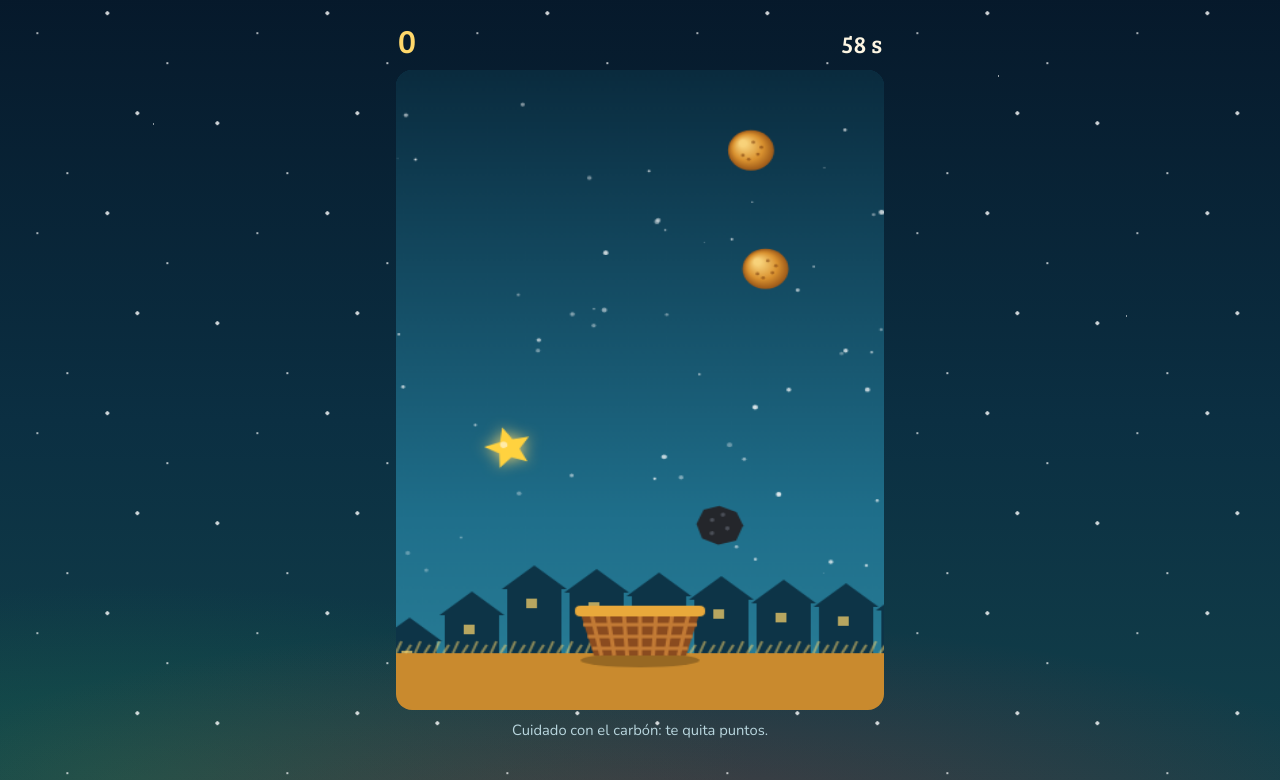
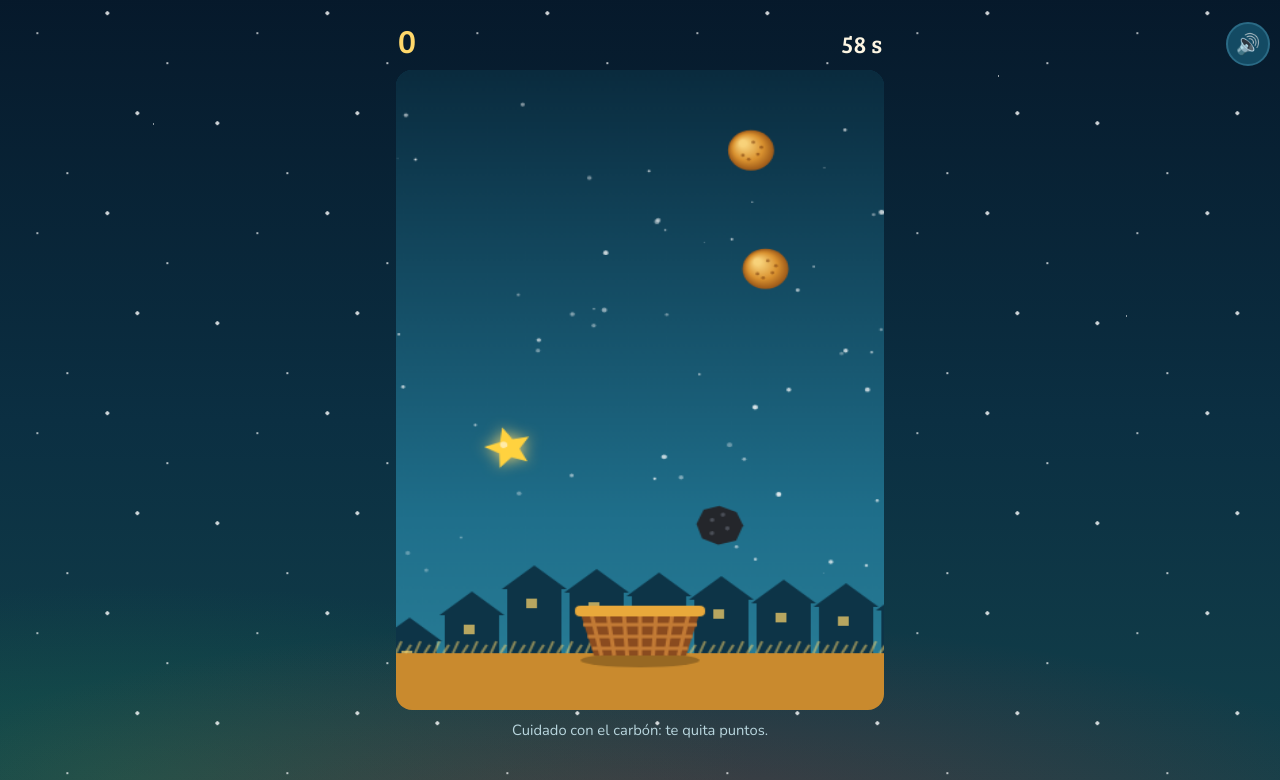
Before and after one commit to bernalermo-create/novena, a plain HTML site: page natilla.html in a window 1280 px wide. Both pictures are taken after a click on the button "Empezar". Shown: the part 155-935 px from the top of the page. Drawn offline with nearby package versions, Linux system fonts and the light colour scheme.

Commit message:
Música navideña sintetizada en cada juego con botón de silencio

```diff
--- /dev/null
+++ b/musica.js
@@ -0,0 +1,82 @@
+// Música navideña sintetizada (villancicos tradicionales, dominio público). Sin archivos de audio.
+// Uso: <script src="musica.js" data-tema="silencio|campanas|feliz" defer></script>
+(function () {
+  const TEMAS = {
+    // Noche de paz: tranquila, para el rompecabezas
+    silencio: { bpm: 72, vol: 0.10, n: "G4:1.5 A4:.5 G4:1 E4:3 G4:1.5 A4:.5 G4:1 E4:3 D5:2 D5:1 B4:3 C5:2 C5:1 G4:3 A4:2 A4:1 C5:1.5 B4:.5 A4:1 G4:1.5 A4:.5 G4:1 E4:3 A4:2 A4:1 C5:1.5 B4:.5 A4:1 G4:1.5 A4:.5 G4:1 E4:3 D5:2 D5:1 F5:1.5 D5:.5 B4:1 C5:3 E5:3 C5:1 G4:1 E4:1 G4:1.5 F4:.5 D4:1 C4:3 R:3" },
+    // Campanas: alegre, para la natilla
+    campanas: { bpm: 150, vol: 0.09, n: "E4:1 E4:1 E4:2 E4:1 E4:1 E4:2 E4:1 G4:1 C4:1.5 D4:.5 E4:4 F4:1 F4:1 F4:1.5 F4:.5 F4:1 E4:1 E4:1 E4:.5 E4:.5 E4:1 D4:1 D4:1 E4:1 D4:2 G4:2 R:2" },
+    // Les deseamos feliz Navidad: animada, para la culebrita
+    feliz: { bpm: 135, vol: 0.09, n: "D4:1 G4:1 G4:.5 A4:.5 G4:.5 F#4:.5 E4:1 E4:1 E4:1 A4:1 A4:.5 B4:.5 A4:.5 G4:.5 F#4:1 D4:1 D4:1 B4:1 B4:.5 C5:.5 B4:.5 A4:.5 G4:1 E4:1 D4:.5 D4:.5 E4:1 A4:1 F#4:1 G4:3 R:2" }
+  };
+  const script = document.currentScript;
+  const tema = TEMAS[(script && script.dataset.tema) || "silencio"] || TEMAS.silencio;
+  const SEMI = { C: 0, "C#": 1, D: 2, "D#": 3, E: 4, F: 5, "F#": 6, G: 7, "G#": 8, A: 9, "A#": 10, B: 11 };
+  const notas = tema.n.split(/\s+/).map(t => {
+    const [nom, dur] = t.split(":");
+    if (nom === "R") return { f: 0, d: +dur };
+    const m = nom.match(/^([A-G]#?)(\d)$/);
+    return { f: 440 * Math.pow(2, (SEMI[m[1]] + 12 * (+m[2]) - 57) / 12), d: +dur };
+  });
+
+  let ctx = null, timer = null, encendida = false;
+  let silencio = false;
+  try { silencio = localStorage.getItem("novena-musica") === "off"; } catch (_) {}
+
+  function nota(t, f, dur) {
+    [[1, 0.5], [2, 0.12]].forEach(([mult, gain]) => {
+      const o = ctx.createOscillator(), g = ctx.createGain();
+      o.type = mult === 1 ? "triangle" : "sine";
+      o.frequency.value = f * mult;
+      g.gain.setValueAtTime(0, t);
+      g.gain.linearRampToValueAtTime(tema.vol * gain, t + 0.02);
+      g.gain.exponentialRampToValueAtTime(0.0001, t + Math.max(dur * 0.95, 0.15));
+      o.connect(g).connect(ctx.destination);
+      o.start(t); o.stop(t + dur + 0.05);
+    });
+  }
+  function ronda() {
+    const beat = 60 / tema.bpm;
+    let t = ctx.currentTime + 0.1;
+    notas.forEach(n => { if (n.f) nota(t, n.f, n.d * beat); t += n.d * beat; });
+    timer = setTimeout(ronda, Math.max(0, (t - ctx.currentTime - 0.3) * 1000));
+  }
+  function sonar() {
+    if (encendida || silencio) return;
+    try {
+      ctx = ctx || new (window.AudioContext || window.webkitAudioContext)();
+      if (ctx.state === "suspended") ctx.resume();
+      encendida = true; ronda();
+    } catch (_) {}
+  }
+  function parar() {
+    encendida = false; clearTimeout(timer);
+    if (ctx) { ctx.close().catch(() => {}); ctx = null; }
+  }
+
+  const b = document.createElement("button");
+  b.type = "button"; b.className = "btn-musica";
+  const pintar = () => {
+    b.textContent = silencio ? "🔇" : "🔊";
+    b.setAttribute("aria-label", silencio ? "Activar la música" : "Silenciar la música");
+  };
+  b.addEventListener("click", e => {
+    e.stopPropagation();
+    silencio = !silencio;
+    try { localStorage.setItem("novena-musica", silencio ? "off" : "on"); } catch (_) {}
+    silencio ? parar() : sonar();
+    pintar();
+  });
+  const s = document.createElement("style");
+  s.textContent = ".btn-musica{position:fixed;top:42px;right:10px;z-index:5;width:44px;height:44px;border-radius:50%;border:2px solid var(--linea,#2a6a85);background:var(--panel,#134a63);color:#fff;font-size:1.25rem;line-height:1;cursor:pointer;touch-action:manipulation;padding:0}";
+  document.head.append(s); pintar();
+  document.addEventListener("DOMContentLoaded", () => document.body.append(b));
+  if (document.readyState !== "loading") document.body.append(b);
+
+  // El navegador exige un toque del usuario antes de dar sonido.
+  ["pointerdown", "keydown"].forEach(ev => addEventListener(ev, sonar, { once: true, passive: true }));
+  document.addEventListener("visibilitychange", () => {
+    if (!ctx) return;
+    document.hidden ? ctx.suspend() : (!silencio && ctx.resume());
+  });
+})();
--- a/natilla.html
+++ b/natilla.html
@@ -262,5 +262,6 @@ $('empezar').addEventListener('click',empezar);
 $('otra').addEventListener('click',()=>{$('fin').classList.add('oculto');$('inicio').classList.remove('oculto');});
 try{const g=localStorage.getItem('natilla-nombre')||localStorage.getItem('pesebre-nombre');if(g)$('nombre').value=g;}catch(e){}
 </script>
+<script src="musica.js" data-tema="campanas" defer></script>
 </body>
 </html>
```
Also changed, not shown: culebrita.html (+1 -0 lines), rompecabezas.html (+1 -0 lines).
